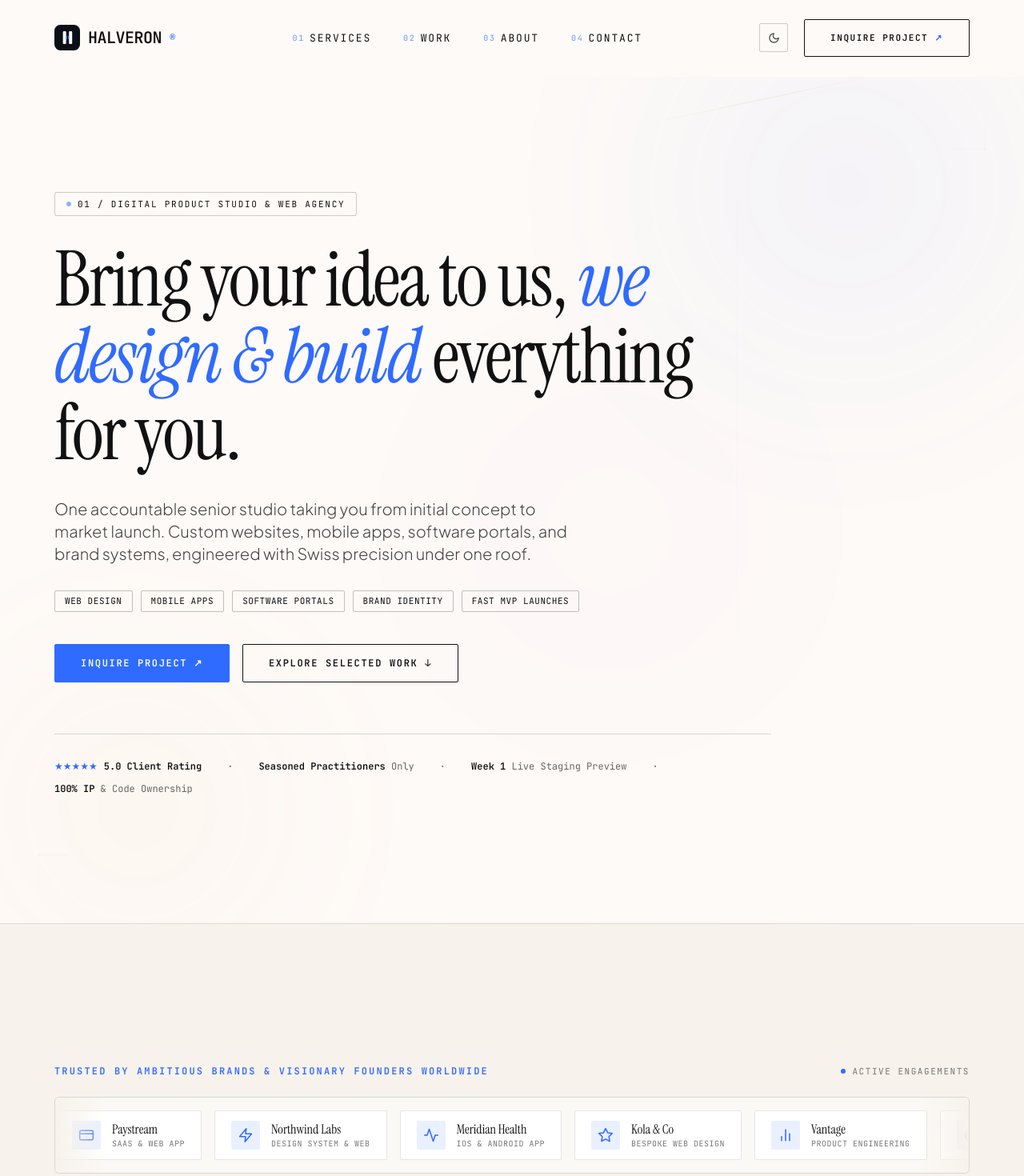
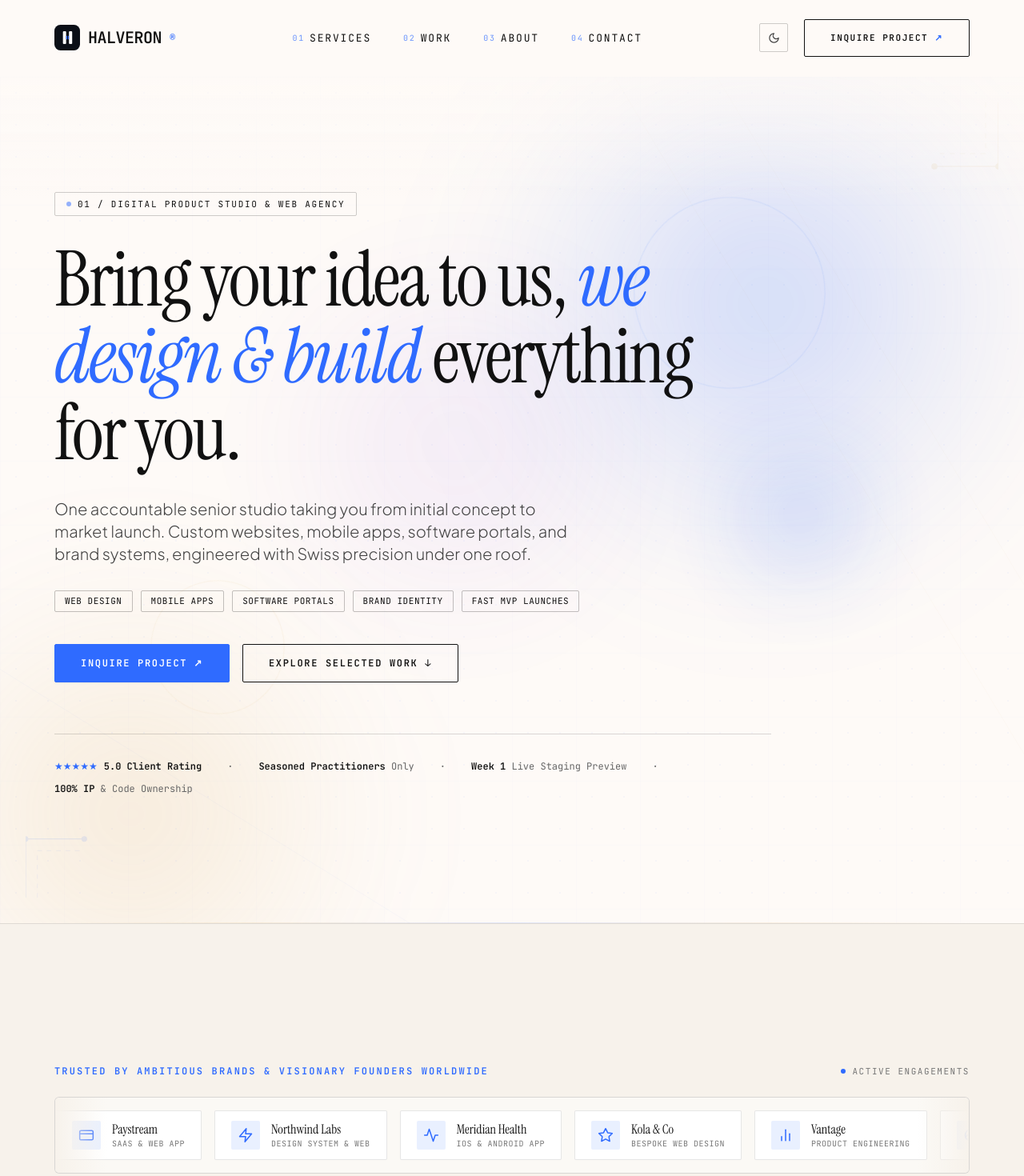
Before and after one commit to olamide1738/halveron-website, a Next.js app: page / in a window 1280 px wide. Shown: the top 1470 px of the page at 80% size. Built offline with nearby package versions, Linux system fonts and the light colour scheme; a web font is replaced by a local one.

Commit message:
Bold eye-catching hero background with animated gradient orbs and geometric accents

```diff
--- a/app/globals.css
+++ b/app/globals.css
@@ -266,3 +266,59 @@
     scroll-behavior: auto !important;
   }
 }
+
+/* ─── Hero Background Animations ─── */
+@keyframes hero-float {
+  0%, 100% { transform: translate(0, 0) scale(1); }
+  33% { transform: translate(-30px, 20px) scale(1.05); }
+  66% { transform: translate(20px, -15px) scale(0.97); }
+}
+
+@keyframes hero-float-reverse {
+  0%, 100% { transform: translate(0, 0) scale(1); }
+  33% { transform: translate(25px, -20px) scale(1.04); }
+  66% { transform: translate(-15px, 25px) scale(0.96); }
+}
+
+@keyframes hero-pulse {
+  0%, 100% { opacity: 1; transform: scale(1); }
+  50% { opacity: 0.6; transform: scale(1.08); }
+}
+
+@keyframes hero-pulse-delayed {
+  0%, 100% { opacity: 0.8; transform: scale(1); }
+  50% { opacity: 1; transform: scale(1.12); }
+}
+
+@keyframes hero-ring {
+  0% { transform: rotate(0deg) scale(1); opacity: 0.6; }
+  50% { transform: rotate(180deg) scale(1.1); opacity: 1; }
+  100% { transform: rotate(360deg) scale(1); opacity: 0.6; }
+}
+
+@keyframes hero-ring-reverse {
+  0% { transform: rotate(0deg) scale(1); opacity: 0.5; }
+  50% { transform: rotate(-180deg) scale(1.08); opacity: 0.9; }
+  100% { transform: rotate(-360deg) scale(1); opacity: 0.5; }
+}
+
+@layer utilities {
+  .animate-hero-float {
+    animation: hero-float 12s ease-in-out infinite;
+  }
+  .animate-hero-float-reverse {
+    animation: hero-float-reverse 14s ease-in-out infinite;
+  }
+  .animate-hero-pulse {
+    animation: hero-pulse 8s ease-in-out infinite;
+  }
+  .animate-hero-pulse-delayed {
+    animation: hero-pulse-delayed 6s ease-in-out infinite 2s;
+  }
+  .animate-hero-ring {
+    animation: hero-ring 20s linear infinite;
+  }
+  .animate-hero-ring-reverse {
+    animation: hero-ring-reverse 24s linear infinite;
+  }
+}
--- a/components/HeroBackground.jsx
+++ b/components/HeroBackground.jsx
@@ -1,86 +1,134 @@
 "use client";
 
-// Luxurious, clean hero background with soft gradient orbs, a fine architectural
-// grid, and subtle golden accent lines. All CSS-driven — zero runtime JS cost.
+// Bold, eye-catching hero background with large animated gradient orbs,
+// a strong mesh overlay, and floating geometric accents.
 
 export function HeroBackground() {
   return (
     <div className="pointer-events-none absolute inset-0 overflow-hidden" aria-hidden="true">
 
-      {/* 1. Soft radial gradient orbs — layered for depth */}
-      {/* Top-right cobalt glow */}
+      {/* 1. Large animated cobalt orb — top right, slow drift */}
       <div
-        className="absolute -top-[20%] -right-[10%] h-[700px] w-[700px] rounded-full opacity-[0.07] dark:opacity-[0.12] blur-[120px]"
-        style={{ background: "radial-gradient(circle, #2F6BFF 0%, transparent 70%)" }}
-      />
-      {/* Bottom-left warm golden glow */}
-      <div
-        className="absolute -bottom-[15%] -left-[10%] h-[600px] w-[600px] rounded-full opacity-[0.05] dark:opacity-[0.08] blur-[100px]"
-        style={{ background: "radial-gradient(circle, #D4A853 0%, transparent 70%)" }}
-      />
-      {/* Center subtle violet wash */}
-      <div
-        className="absolute top-[30%] left-[40%] h-[500px] w-[500px] rounded-full opacity-[0.04] dark:opacity-[0.06] blur-[140px]"
-        style={{ background: "radial-gradient(circle, #8B5CF6 0%, transparent 70%)" }}
-      />
-
-      {/* 2. Fine architectural dot grid — Swiss precision */}
-      <div
-        className="absolute inset-0 opacity-[0.03] dark:opacity-[0.04]"
+        className="absolute -top-[10%] -right-[5%] h-[800px] w-[800px] rounded-full animate-hero-float"
         style={{
-          backgroundImage: "radial-gradient(circle, #111111 0.5px, transparent 0.5px)",
-          backgroundSize: "32px 32px",
+          background: "radial-gradient(circle, rgba(47,107,255,0.25) 0%, rgba(47,107,255,0.08) 40%, transparent 70%)",
+          filter: "blur(80px)",
         }}
       />
 
-      {/* 3. Subtle golden accent line — top-right diagonal */}
+      {/* 2. Warm gold orb — bottom left, counter-drift */}
       <div
-        className="absolute -top-px right-[15%] h-[1px] w-[280px] opacity-[0.15] dark:opacity-[0.10]"
+        className="absolute -bottom-[20%] -left-[15%] h-[700px] w-[700px] rounded-full animate-hero-float-reverse"
         style={{
-          background: "linear-gradient(90deg, transparent 0%, #D4A853 40%, #D4A853 60%, transparent 100%)",
-          transform: "rotate(-12deg)",
-          transformOrigin: "right center",
+          background: "radial-gradient(circle, rgba(212,168,83,0.20) 0%, rgba(212,168,83,0.06) 40%, transparent 70%)",
+          filter: "blur(70px)",
         }}
       />
 
-      {/* 4. Fine vertical rule — editorial column marker */}
+      {/* 3. Violet accent orb — center-left, gentle pulse */}
       <div
-        className="absolute top-[10%] right-[28%] h-[60%] w-px opacity-[0.04] dark:opacity-[0.06]"
+        className="absolute top-[20%] left-[25%] h-[500px] w-[500px] rounded-full animate-hero-pulse"
         style={{
-          background: "linear-gradient(180deg, transparent 0%, #2F6BFF 30%, #2F6BFF 70%, transparent 100%)",
+          background: "radial-gradient(circle, rgba(139,92,246,0.15) 0%, rgba(139,92,246,0.04) 45%, transparent 70%)",
+          filter: "blur(90px)",
         }}
       />
 
-      {/* 5. Corner geometric accent — top-right elegant bracket */}
+      {/* 4. Small intense cobalt spark — mid-right */}
+      <div
+        className="absolute top-[40%] right-[12%] h-[250px] w-[250px] rounded-full animate-hero-pulse-delayed"
+        style={{
+          background: "radial-gradient(circle, rgba(47,107,255,0.30) 0%, transparent 60%)",
+          filter: "blur(50px)",
+        }}
+      />
+
+      {/* 5. Mesh grid overlay — architectural precision */}
+      <div
+        className="absolute inset-0 opacity-[0.035] dark:opacity-[0.05]"
+        style={{
+          backgroundImage: `
+            linear-gradient(rgba(47,107,255,0.3) 1px, transparent 1px),
+            linear-gradient(90deg, rgba(47,107,255,0.3) 1px, transparent 1px)
+          `,
+          backgroundSize: "80px 80px",
+        }}
+      />
+
+      {/* 6. Fine dot grid on top of mesh */}
+      <div
+        className="absolute inset-0 opacity-[0.04] dark:opacity-[0.06]"
+        style={{
+          backgroundImage: "radial-gradient(circle, #2F6BFF 1px, transparent 1px)",
+          backgroundSize: "40px 40px",
+        }}
+      />
+
+      {/* 7. Diagonal golden accent lines */}
+      <svg className="absolute inset-0 h-full w-full opacity-[0.06] dark:opacity-[0.04]" preserveAspectRatio="none">
+        <line x1="60%" y1="0" x2="100%" y2="80%" stroke="#D4A853" strokeWidth="0.5" />
+        <line x1="70%" y1="0" x2="100%" y2="60%" stroke="#D4A853" strokeWidth="0.5" />
+        <line x1="0%" y1="70%" x2="40%" y2="100%" stroke="#2F6BFF" strokeWidth="0.5" />
+      </svg>
+
+      {/* 8. Top-right geometric corner bracket — bold */}
       <svg
-        className="absolute top-12 right-12 h-24 w-24 text-[#D4A853] opacity-[0.08] dark:opacity-[0.06] md:h-32 md:w-32"
+        className="absolute top-8 right-8 h-36 w-36 text-[#D4A853] opacity-[0.12] dark:opacity-[0.08] md:h-48 md:w-48"
         viewBox="0 0 120 120"
         fill="none"
         stroke="currentColor"
-        strokeWidth="0.5"
+        strokeWidth="0.75"
       >
-        <path d="M120 0 L120 40 L80 40" />
-        <path d="M120 0 L120 0" />
-        <circle cx="120" cy="40" r="1.5" fill="currentColor" />
+        <path d="M120 0 L120 50 L70 50" />
+        <circle cx="120" cy="50" r="2" fill="currentColor" />
+        <circle cx="70" cy="50" r="2" fill="currentColor" />
+        <path d="M110 0 L110 40 L70 40" strokeDasharray="4 4" opacity="0.5" />
       </svg>
 
-      {/* 6. Bottom-left geometric accent — mirrored bracket */}
+      {/* 9. Bottom-left geometric bracket — bold */}
       <svg
-        className="absolute bottom-12 left-12 h-20 w-20 text-[#2F6BFF] opacity-[0.06] dark:opacity-[0.05] md:h-28 md:w-28"
+        className="absolute bottom-8 left-8 h-32 w-32 text-[#2F6BFF] opacity-[0.10] dark:opacity-[0.08] md:h-44 md:w-44"
         viewBox="0 0 120 120"
         fill="none"
         stroke="currentColor"
-        strokeWidth="0.5"
+        strokeWidth="0.75"
       >
-        <path d="M0 120 L0 80 L40 80" />
-        <circle cx="0" cy="80" r="1.5" fill="currentColor" />
+        <path d="M0 120 L0 70 L50 70" />
+        <circle cx="0" cy="70" r="2" fill="currentColor" />
+        <circle cx="50" cy="70" r="2" fill="currentColor" />
+        <path d="M10 120 L10 80 L50 80" strokeDasharray="4 4" opacity="0.5" />
       </svg>
 
-      {/* 7. Subtle horizontal rule — bottom section divider with fade */}
+      {/* 10. Animated floating ring — decorative */}
       <div
-        className="absolute bottom-0 left-[10%] right-[10%] h-px opacity-[0.06] dark:opacity-[0.08]"
+        className="absolute top-[15%] right-[20%] h-40 w-40 rounded-full border border-[#2F6BFF]/10 dark:border-[#2F6BFF]/15 animate-hero-ring md:h-56 md:w-56"
+      />
+
+      {/* 11. Second floating ring — offset */}
+      <div
+        className="absolute bottom-[25%] left-[15%] h-28 w-28 rounded-full border border-[#D4A853]/10 dark:border-[#D4A853]/12 animate-hero-ring-reverse md:h-40 md:w-40"
+      />
+
+      {/* 12. Bottom gradient horizon line */}
+      <div
+        className="absolute bottom-0 left-0 right-0 h-px"
         style={{
-          background: "linear-gradient(90deg, transparent 0%, #D4A853 20%, #2F6BFF 50%, #D4A853 80%, transparent 100%)",
+          background: "linear-gradient(90deg, transparent 5%, #D4A853 25%, #2F6BFF 50%, #D4A853 75%, transparent 95%)",
+          opacity: 0.15,
+        }}
+      />
+
+      {/* 13. Top vignette — adds depth */}
+      <div
+        className="absolute inset-x-0 top-0 h-40"
+        style={{
+          background: "linear-gradient(180deg, rgba(254,250,247,0.6) 0%, transparent 100%)",
+        }}
+      />
+      <div
+        className="absolute inset-x-0 top-0 h-40 hidden dark:block"
+        style={{
+          background: "linear-gradient(180deg, rgba(11,15,23,0.6) 0%, transparent 100%)",
         }}
       />
     </div>
```
